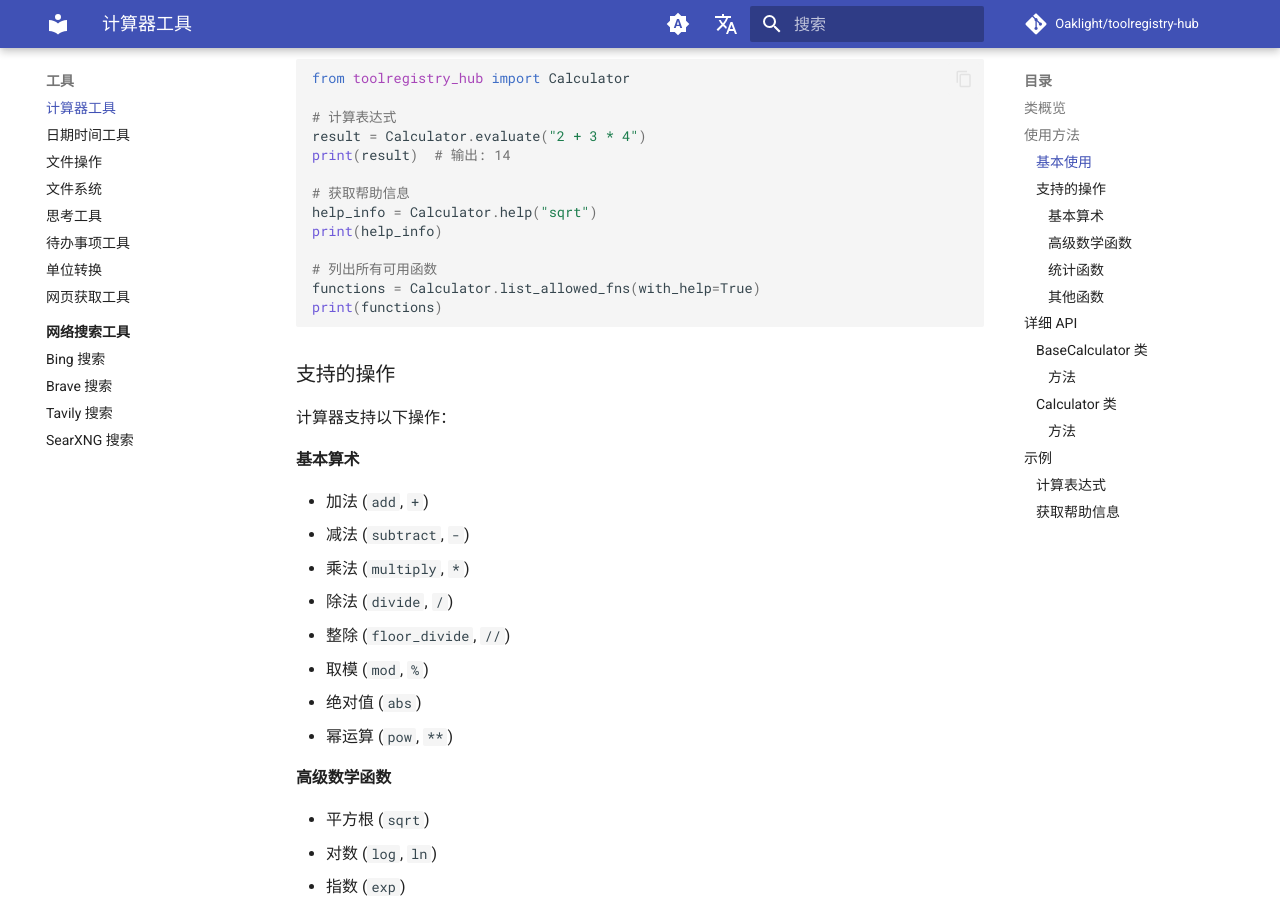
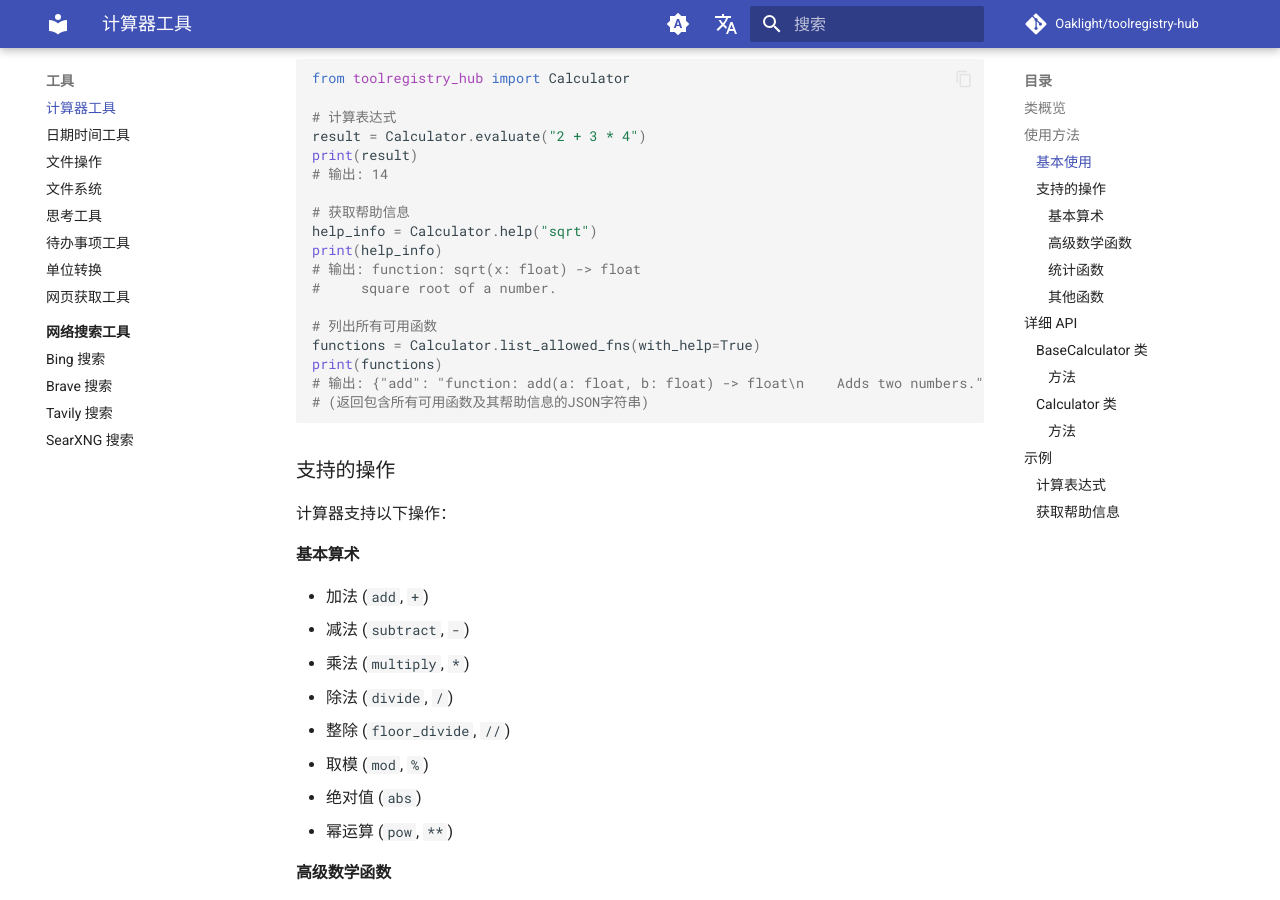
Before and after one commit to Oaklight/toolregistry-hub, an MkDocs documentation site: the page built from docs/tools/calculator.md, in a window 1280 px wide and 900 px high, scrolled down 523 px. Built offline with MkDocs 1.6.1 and Material for MkDocs 9.7.7, drawn with Linux system fonts in a browser that asks for light colours; comment, search, counter and statistics services are not loaded; some of the changed text lies outside the part shown.

Commit message:
📝 docs(calculator): update calculator documentation with output examples
- add explicit output comments for all code examples【docs】
- improve formatting consistency in code blocks【style】
- clarify JSON string return format for list_allowed_fns function【docs】

````diff
--- a/docs/tools/calculator.md
+++ b/docs/tools/calculator.md
@@ -18,15 +18,20 @@ from toolregistry_hub import Calculator
 
 # 计算表达式
 result = Calculator.evaluate("2 + 3 * 4")
-print(result)  # 输出: 14
+print(result)
+# 输出: 14
 
 # 获取帮助信息
 help_info = Calculator.help("sqrt")
 print(help_info)
+# 输出: function: sqrt(x: float) -> float
+#     square root of a number.
 
 # 列出所有可用函数
 functions = Calculator.list_allowed_fns(with_help=True)
 print(functions)
+# 输出: {"add": "function: add(a: float, b: float) -> float\n    Adds two numbers.", ...}
+# (返回包含所有可用函数及其帮助信息的JSON字符串)
 ```
 
 ### 支持的操作
@@ -123,15 +128,18 @@ from toolregistry_hub import Calculator
 
 # 基本算术
 result = Calculator.evaluate("2 + 3 * 4")
-print(result)  # 输出: 14
+print(result)
+# 输出: 14
 
 # 使用函数
 result = Calculator.evaluate("sqrt(16) + pow(2, 3)")
-print(result)  # 输出: 12.0
+print(result)
+# 输出: 12.0
 
 # 混合使用函数和运算符
 result = Calculator.evaluate("sqrt(16) + 2 ** 3")
-print(result)  # 输出: 12.0
+print(result)
+# 输出: 12.0
 ```
 
 ### 获取帮助信息
@@ -142,8 +150,12 @@ from toolregistry_hub import Calculator
 # 获取特定函数的帮助信息
 help_info = Calculator.help("sqrt")
 print(help_info)
+# 输出: function: sqrt(x: float) -> float
+#     square root of a number.
 
 # 列出所有可用函数
 functions = Calculator.list_allowed_fns(with_help=True)
 print(functions)
+# 输出: {"add": "function: add(a: float, b: float) -> float\n    Adds two numbers.", ...}
+# (返回包含所有可用函数及其帮助信息的JSON字符串)
 ```
````
